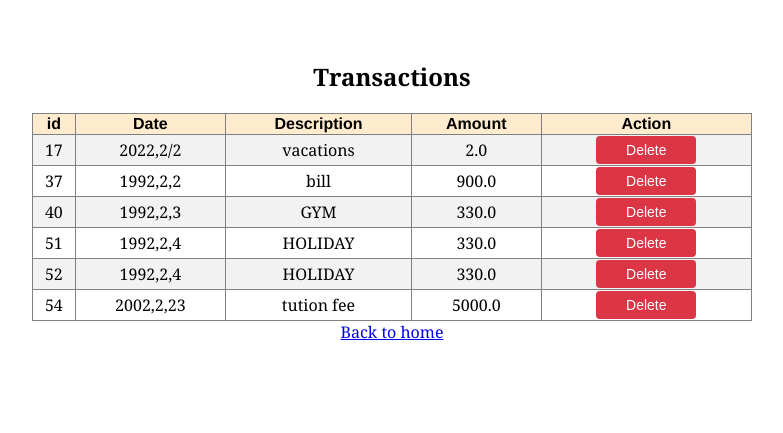
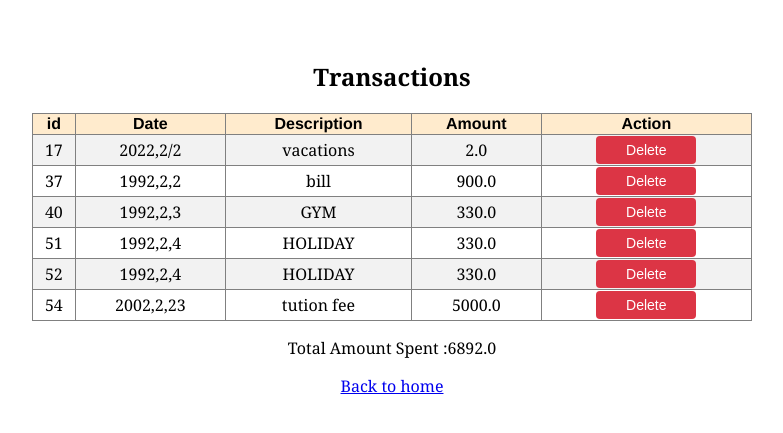
Before and after one commit to samimahlaka/budget_tracker, a Flask app: page /view_transactions in a window 1280 px wide. Shown: the top 433 px of the page, without its empty margins (248-1031 px from the left). Run offline with Flask 3, Linux system fonts and the light colour scheme; data comes from the database, SQL or seed files in the repository; both versions use the stored data as it was after the commit.

Commit message:
Added total spending calculation and display on transactions page

```diff
--- a/app.py
+++ b/app.py
@@ -55,7 +55,11 @@ def transactions():
     cursor.execute('SELECT * FROM transactions')
     transactions = cursor.fetchall()
     conn.close()
-    return render_template('transaction.html', transactions=transactions)
+    total_spending =0
+    for x in transactions:
+        total_spending = total_spending + x[3]
+
+    return render_template('transaction.html', transactions=transactions, Total_Amount = total_spending)
 
 
 @app.route('/delete_transaction', methods = ['POST'])
--- a/templates/transaction.html
+++ b/templates/transaction.html
@@ -31,11 +31,10 @@
           </td>
 
         </tr>
-
-
         {% endfor %}
 
     </table>
+    <p><p>Total Amount Spent :{{  Total_Amount  }}</p></p>
     <a href="/">Back to home</a>
 </body>
 </html>
```
Also changed, not shown: data/budget.db.
